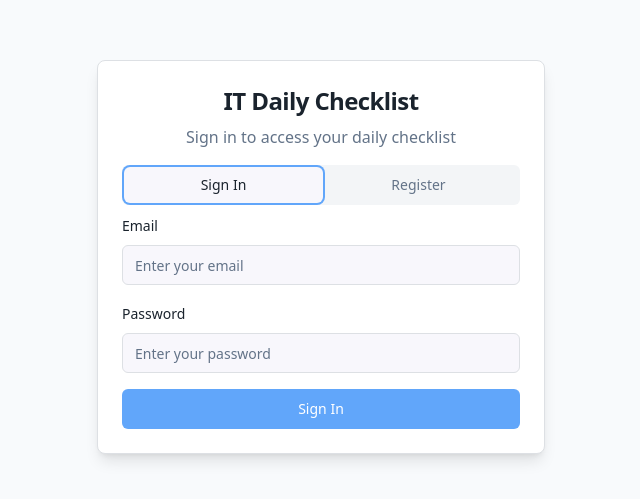
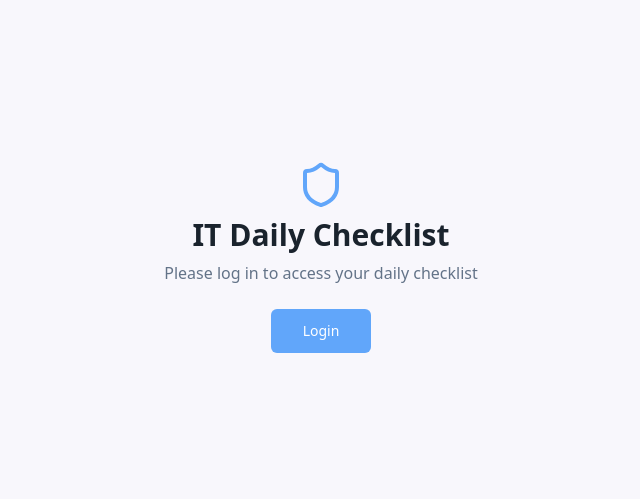
Before and after one commit to moji00/it-daily-checklist-07, a React (Vite) app: page / in a window 1280 px wide. Shown: the part 143-642 px from the top of the page, without its empty margins (319-959 px from the left). Built offline with nearby package versions, Linux system fonts and the light colour scheme.

Commit message:
Refactor Auth Modal
Remove registration tab and functionality from AuthModal. Ensure the modal is only displayed upon clicking the login button, not on page load.

```diff
--- a/src/components/AuthModal.tsx
+++ b/src/components/AuthModal.tsx
@@ -3,8 +3,6 @@ import { Dialog, DialogContent, DialogHeader, DialogTitle } from '@/components/u
 import { Button } from '@/components/ui/button';
 import { Input } from '@/components/ui/input';
 import { Label } from '@/components/ui/label';
-import { Select, SelectContent, SelectItem, SelectTrigger, SelectValue } from '@/components/ui/select';
-import { Tabs, TabsContent, TabsList, TabsTrigger } from '@/components/ui/tabs';
 import { useAuth } from '@/contexts/AuthContext';
 import { Loader2, Shield } from 'lucide-react';
 
@@ -16,15 +14,8 @@ interface AuthModalProps {
 }
 
 const AuthModal: React.FC<AuthModalProps> = ({ open, onOpenChange, onSuccess, onError }) => {
-  const [activeTab, setActiveTab] = useState('login');
   const [loginData, setLoginData] = useState({ email: '', password: '' });
-  const [registerData, setRegisterData] = useState({
-    name: '',
-    email: '',
-    password: '',
-    role: 'user' as 'admin' | 'user'
-  });
-  const { signIn, signUp, isLoading } = useAuth();
+  const { signIn, isLoading } = useAuth();
 
   const handleLogin = async (e: React.FormEvent) => {
     e.preventDefault();
@@ -43,22 +34,6 @@ const AuthModal: React.FC<AuthModalProps> = ({ open, onOpenChange, onSuccess, on
     }
   };
 
-  const handleRegister = async (e: React.FormEvent) => {
-    e.preventDefault();
-
-    if (!registerData.name || !registerData.email || !registerData.password) {
-      onError('Please fill in all fields');
-      return;
-    }
-
-    const { error } = await signUp(registerData.email, registerData.password, registerData.name, registerData.role);
-    if (error) {
-      onError(error.message);
-    } else {
-      onSuccess(false); // Pass false for registration
-      onOpenChange(false);
-    }
-  };
 
   return (
     <Dialog open={open} onOpenChange={onOpenChange}>
@@ -70,13 +45,6 @@ const AuthModal: React.FC<AuthModalProps> = ({ open, onOpenChange, onSuccess, on
           </div>
         </DialogHeader>
 
-        <Tabs value={activeTab} onValueChange={setActiveTab}>
-          <TabsList className="grid w-full grid-cols-2">
-            <TabsTrigger value="login">Sign In</TabsTrigger>
-            <TabsTrigger value="register">Register</TabsTrigger>
-          </TabsList>
-
-          <TabsContent value="login">
         <form onSubmit={handleLogin} className="space-y-4">
           <div className="space-y-2">
             <Label htmlFor="login-email">Email</Label>
@@ -112,73 +80,6 @@ const AuthModal: React.FC<AuthModalProps> = ({ open, onOpenChange, onSuccess, on
             )}
           </Button>
         </form>
-          </TabsContent>
-
-          <TabsContent value="register">
-            <form onSubmit={handleRegister} className="space-y-4">
-              <div className="space-y-2">
-                <Label htmlFor="register-name">Full Name</Label>
-                <Input
-                  id="register-name"
-                  type="text"
-                  value={registerData.name}
-                  onChange={(e) => setRegisterData({ ...registerData, name: e.target.value })}
-                  placeholder="Enter your full name"
-                  disabled={isLoading}
-                />
-              </div>
-              <div className="space-y-2">
-                <Label htmlFor="register-email">Email</Label>
-                <Input
-                  id="register-email"
-                  type="email"
-                  value={registerData.email}
-                  onChange={(e) => setRegisterData({ ...registerData, email: e.target.value })}
-                  placeholder="Enter your email"
-                  disabled={isLoading}
-                />
-              </div>
-              <div className="space-y-2">
-                <Label htmlFor="register-password">Password</Label>
-                <Input
-                  id="register-password"
-                  type="password"
-                  value={registerData.password}
-                  onChange={(e) => setRegisterData({ ...registerData, password: e.target.value })}
-                  placeholder="Enter your password"
-                  disabled={isLoading}
-                />
-              </div>
-              <div className="space-y-2">
-                <Label htmlFor="register-role">Role</Label>
-                <Select
-                  value={registerData.role}
-                  onValueChange={(value: 'admin' | 'user') => setRegisterData({ ...registerData, role: value })}
-                  disabled={isLoading}
-                >
-                  <SelectTrigger>
-                    <SelectValue placeholder="Select your role" />
-                  </SelectTrigger>
-                  <SelectContent>
-                    <SelectItem value="admin">Admin</SelectItem>
-                    <SelectItem value="user">Admin User</SelectItem>
-                  </SelectContent>
-                </Select>
-              </div>
-
-              <Button type="submit" className="w-full" disabled={isLoading}>
-                {isLoading ? (
-                  <>
-                    <Loader2 className="mr-2 h-4 w-4 animate-spin" />
-                    Creating account...
-                  </>
-                ) : (
-                  'Register'
-                )}
-              </Button>
-            </form>
-          </TabsContent>
-        </Tabs>
       </DialogContent>
     </Dialog>
   );
--- a/src/pages/Index.tsx
+++ b/src/pages/Index.tsx
@@ -38,9 +38,21 @@ const Index = () => {
   if (!user) {
     return (
       <div className="min-h-screen flex items-center justify-center bg-background">
+        <div className="text-center space-y-6">
+          <div className="space-y-2">
+            <Shield className="mx-auto h-12 w-12 text-primary" />
+            <h1 className="text-3xl font-bold text-foreground">IT Daily Checklist</h1>
+            <p className="text-muted-foreground">Please log in to access your daily checklist</p>
+          </div>
+
+          <Button onClick={() => setAuthModalOpen(true)} size="lg">
+            Login
+          </Button>
+        </div>
+
         <AuthModal
-          open={true}
-          onOpenChange={() => {}} // Prevent closing since it's the only way to access the app
+          open={authModalOpen}
+          onOpenChange={setAuthModalOpen}
           onSuccess={handleAuthSuccess}
           onError={handleAuthError}
         />
```
Lines whose indentation alone changed are shown as unchanged.
